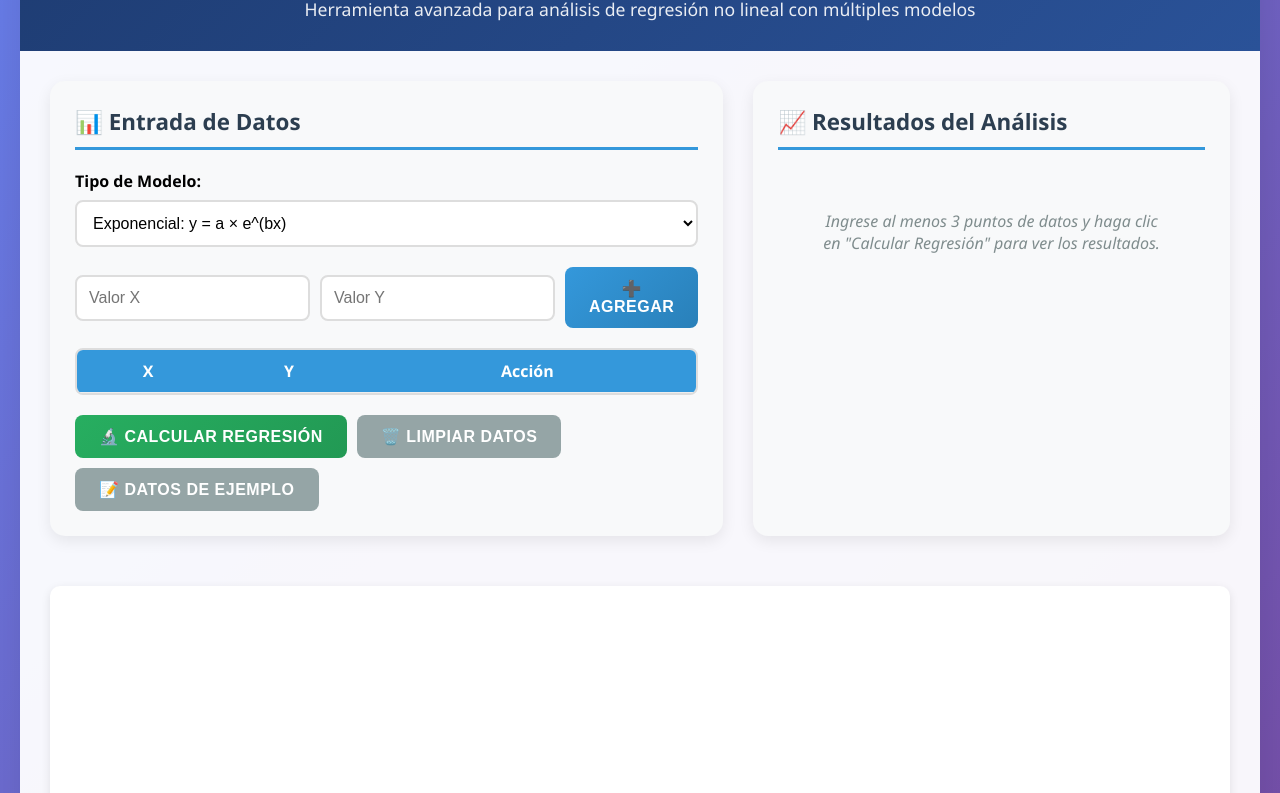
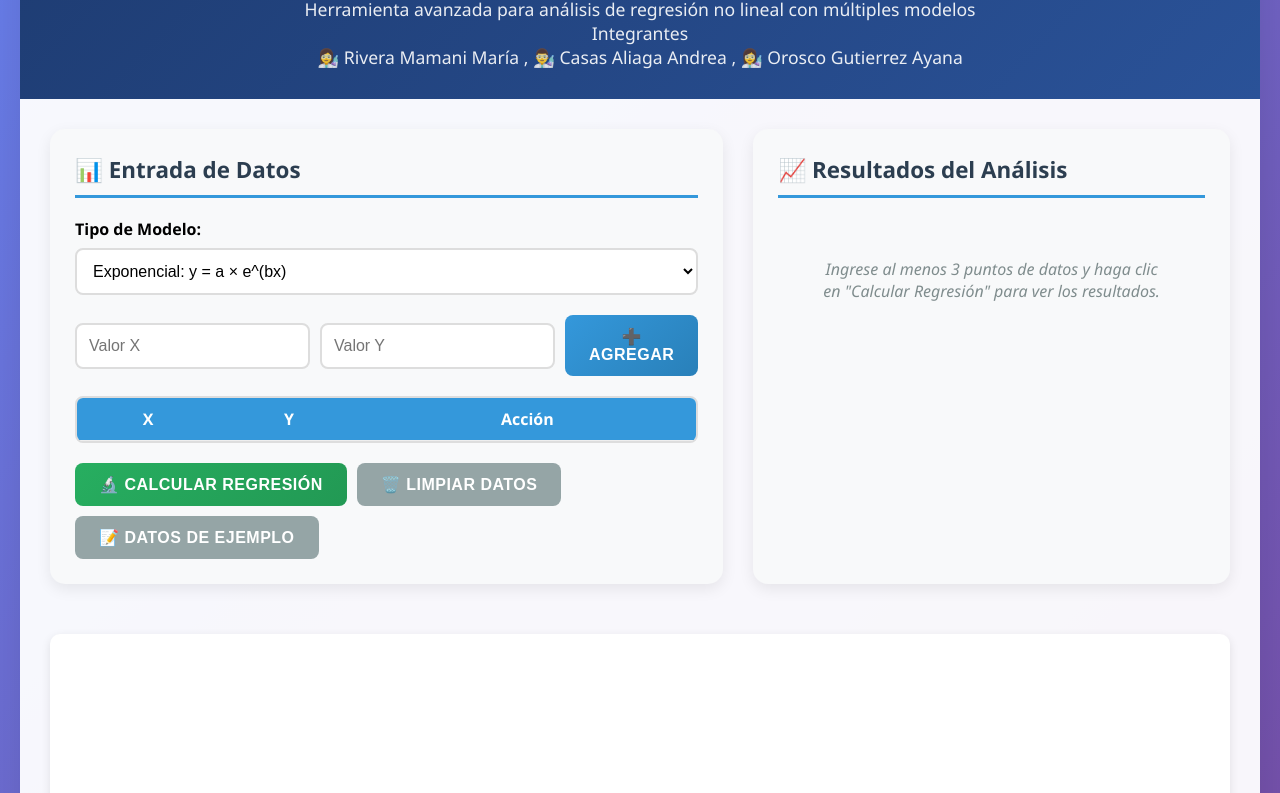
Before and after one commit to ShakiraOrosco/programa, a plain HTML site: page index.html in a window 1280 px wide. Shown: the part 118-911 px from the top of the page. Drawn offline with nearby package versions, Linux system fonts and the light colour scheme.

Commit message:
agregado de nombres

```diff
--- a/index.html
+++ b/index.html
@@ -3,7 +3,7 @@
 <head>
     <meta charset="UTF-8">
     <meta name="viewport" content="width=device-width, initial-scale=1.0">
-    <title>Regresión No Lineal - Calculadora Avanzada</title>
+    <title>Regresión No Lineal - SpiceGirls</title>
     <script src="https://cdnjs.cloudflare.com/ajax/libs/Chart.js/3.9.1/chart.min.js"></script>
     <style>
         * {
@@ -283,6 +283,8 @@
         <div class="header">
             <h1>🔬 Regresión No Lineal</h1>
             <p>Herramienta avanzada para análisis de regresión no lineal con múltiples modelos</p>
+            <p>Integrantes</p>
+            <p>👩‍🔬 Rivera Mamani María , 👨‍🔬 Casas Aliaga Andrea , 👩‍🔬 Orosco Gutierrez Ayana</p>
         </div>
 
         <div class="main-content">
```
